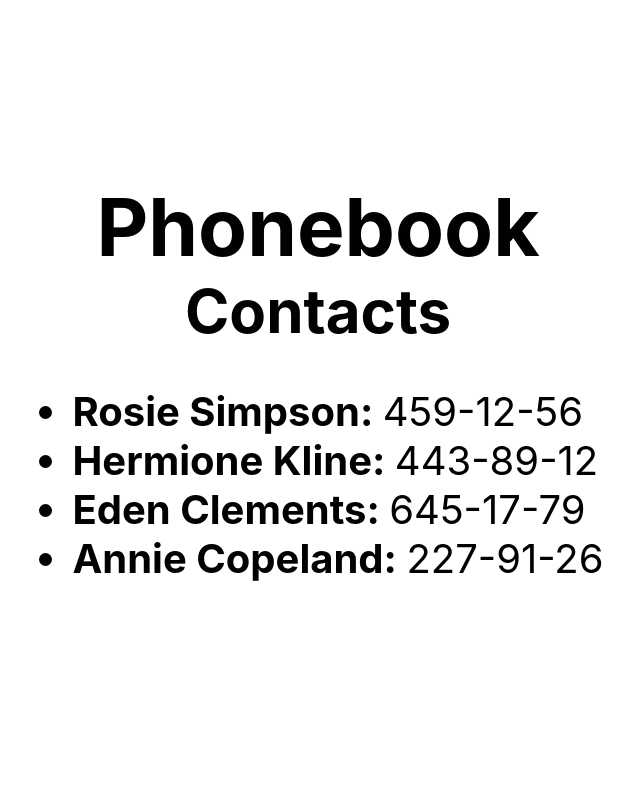
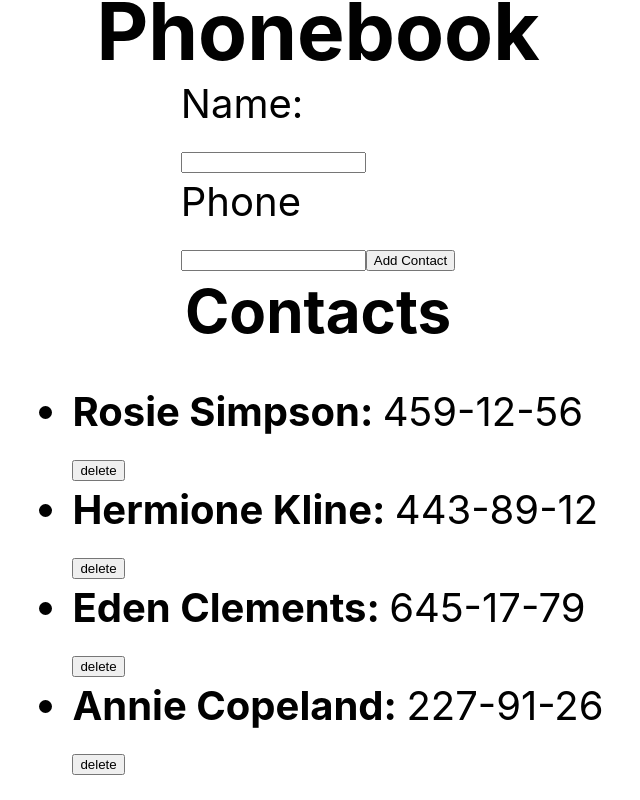
Before and after one commit to luisf756/goit-react-hw-02-phonebook, a React (Create React App) app: page / in a window 1280 px wide. Shown: the whole page, without its empty margins (322-962 px from the left). Built offline with nearby package versions, Linux system fonts and the light colour scheme.

Commit message:
add delete list contact

```diff
--- a/src/components/App.jsx
+++ b/src/components/App.jsx
@@ -1,6 +1,9 @@
 // import { nanoid } from 'nanoid';
 import React from 'react';
+
 import ContactList from './phone/ContactList'
+// import Filter from './phone/Filter';
+import ContactForm from './phone/ContactForm'
 // const section = {
 //   width: '100vw',
 //   height: '40vh',
@@ -26,6 +29,30 @@ export default class App extends React.Component {
     name: '',
     number: ''
   }
+  changeFilter = e => {
+    this.setState({ filter: e.currentTarget.value });
+  };
+    rellenar = values => {
+      //console.log(values);
+    // const { id, name, number } = this.state;
+    // console.log(
+    //   `id: ${id}, neme: ${name}, num: ${number}`
+    // );
+    const contact = {
+      id: values.id,
+      name: values.name,
+      number: values.number,
+    };
+    this.setState(prevState => ({
+      contacts: [...prevState.contacts, contact],
+    }));
+  };
+
+  deleteContact = todoId => {
+    this.setState(prevState => ({
+      contacts: prevState.contacts.filter(contact => contact.id !== todoId),
+    }));
+  };
 
   render() {
     return (
@@ -46,11 +73,13 @@ export default class App extends React.Component {
 
         </section> */}
         <h1>Phonebook</h1>
-  {/* <ContactForm ... /> */}
-
+  {/* <ContactForm  /> */}
+  <ContactForm onSubmit={ values => this.rellenar(values)} />
   <h2>Contacts</h2>
-  {/* {/* <Filter ... /> */}
-  <ContactList state={this.state.contacts} />
+   {/* <Filter value={filter} onChange={this.changeFilter} />  */}
+  <ContactList state={this.state.contacts}
+    onDeleteContact={this.deleteContact}
+  />
       </div>
     );
   }
--- a/src/components/phone/ContactForm.jsx
+++ b/src/components/phone/ContactForm.jsx
@@ -1,8 +1,25 @@
+import { Component } from "react";
+import { nanoid } from "nanoid";
 
 
+export default class ContactForm extends Component {
 
+    handleSubmit = evt => {
+      evt.preventDefault();
+      const id = nanoid();
+      const form = evt.currentTarget;
+    //   const id=idContact;
+      const name = form.elements.name.value;
+      const number = form.elements.number.value;
+    //   console.log(name, number);
+      this.props.onSubmit({ id, name, number });
+      form.reset();
+    };
 
-{/* <p>Name</p>
+    render() {
+      return (
+        <form onSubmit={this.handleSubmit}>
+            <p>Name:</p>
             <input
                 type="text"
                 name="name"
@@ -10,14 +27,84 @@
                 title="Name may contain only letters, apostrophe, dash and spaces. For example Adrian, Jacob Mercer, Charles de Batz de Castelmore d'Artagnan"
                 required
             />
-          <p>Number</p>
+          {/* <input type="text" name="login" /> */}
+          <p>Phone</p>
           <input
-            type="text"
-            name="name"
-            pattern="^[a-zA-Zа-яА-Я]+(([' -][a-zA-Zа-яА-Я ])?[a-zA-Zа-яА-Я]*)*$"
-            title="Name may contain only letters, apostrophe, dash and spaces. For example Adrian, Jacob Mercer, Charles de Batz de Castelmore d'Artagnan"
+                type="tel"
+                name="number"
+                //  pattern="\+?\d{1,4}?[-.\s]?\(?\d{1,3}?\)?[-.\s]?\d{1,4}[-.\s]?\d{1,4}[-.\s]?\d{1,9}"
+                title="Phone number must be digits and can contain spaces, dashes, parentheses and can start with +"
                 required
             />
-          <Button kind="primary" onClick={() => console.log("clicked!")}>
-        Hello World!
-      </Button> */}
+          {/* <input type="password" name="password" /> */}
+          <button type="submit">Add Contact</button>
+        </form>
+      );
+    }
+  }
+
+
+//   ReactDOM.render(
+
+//     document.getElementById("root")
+//   );
+
+
+
+    //   export default function ContactForm() { //{state}
+
+    //     return (
+    //         <>
+    //         {/* <form onSubmit={}>
+
+    //         </form> */}
+    //         <p>Name: </p>
+    //         <input
+    //             type="text"
+    //             name="name"
+    //             pattern="^[a-zA-Zа-яА-Я]+(([' -][a-zA-Zа-яА-Я ])?[a-zA-Zа-яА-Я]*)*$"
+    //             title="Name may contain only letters, apostrophe, dash and spaces. For example Adrian, Jacob Mercer, Charles de Batz de Castelmore d'Artagnan"
+    //             required
+    //         />
+    //         <p>Phone</p>
+    //         <input
+    //             type="tel"
+    //             name="number"
+    //             pattern="\+?\d{1,4}?[-.\s]?\(?\d{1,3}?\)?[-.\s]?\d{1,4}[-.\s]?\d{1,4}[-.\s]?\d{1,9}"
+    //             title="Phone number must be digits and can contain spaces, dashes, parentheses and can start with +"
+    //             required
+    //         />
+    //         <Button></Button>
+    //         </>
+    //      );
+    //     }
+
+
+    //     const Button = ({ changeMessage, label }) => (
+    //         <button type="button" onClick={changeMessage}>
+    //           {label}
+    //         </button>
+    //       );
+
+        //   class Appso extends Component {
+        //     state = {
+        //       message: new Date().toLocaleTimeString(),
+        //     };
+
+        //     // Método que se pasa a Button para ser llamado al hacer clic.
+        //     updateMessage = evt => {
+        //       console.log(evt); // Objeto del evento disponible
+        //       this.setState({
+        //         message: new Date().toLocaleTimeString(),
+        //       });
+        //     };
+
+        //     render() {
+        //       return (
+        //         <>
+        //           <span>{this.state.message}</span>
+        //           <Button label="Change message" changeMessage={this.updateMessage} />
+        //         </>
+        //       );
+        //     }
+        //   }
--- a/src/components/phone/ContactList.jsx
+++ b/src/components/phone/ContactList.jsx
@@ -8,15 +8,21 @@
 //     </>
 //   );
 // };
-export default function List({state}) {
+export default function List({state,onDeleteContact}) {
 const listItems = state.map(contact =>
   <li key={contact.id}>
-
+    <div>
     <p>
       <b>{contact.name}: </b>
         {' ' + contact.number}
 
     </p>
+    <button
+      type="submit"
+      onClick={() => onDeleteContact(contact.id)}
+    >delete</button>
+    </div>
+
   </li>
 );
 return <ul>{listItems}</ul>;
--- /dev/null
+++ b/src/components/phone/Filter.jsx
@@ -0,0 +1,15 @@
+// import PropTypes from 'prop-types';
+//className={style.filter}
+const Filter = ({ value, onChange }) => (
+  <div >
+    <p>Find contacts by name</p>
+    <input type="name" value={value} onChange={onChange} />
+  </div>
+);
+
+// Filter.propTypes = {
+//   value: PropTypes.string.isRequired,
+//   onChange: PropTypes.func.isRequired,
+// };
+
+export default Filter;
```
Lines whose indentation alone changed are shown as unchanged.
